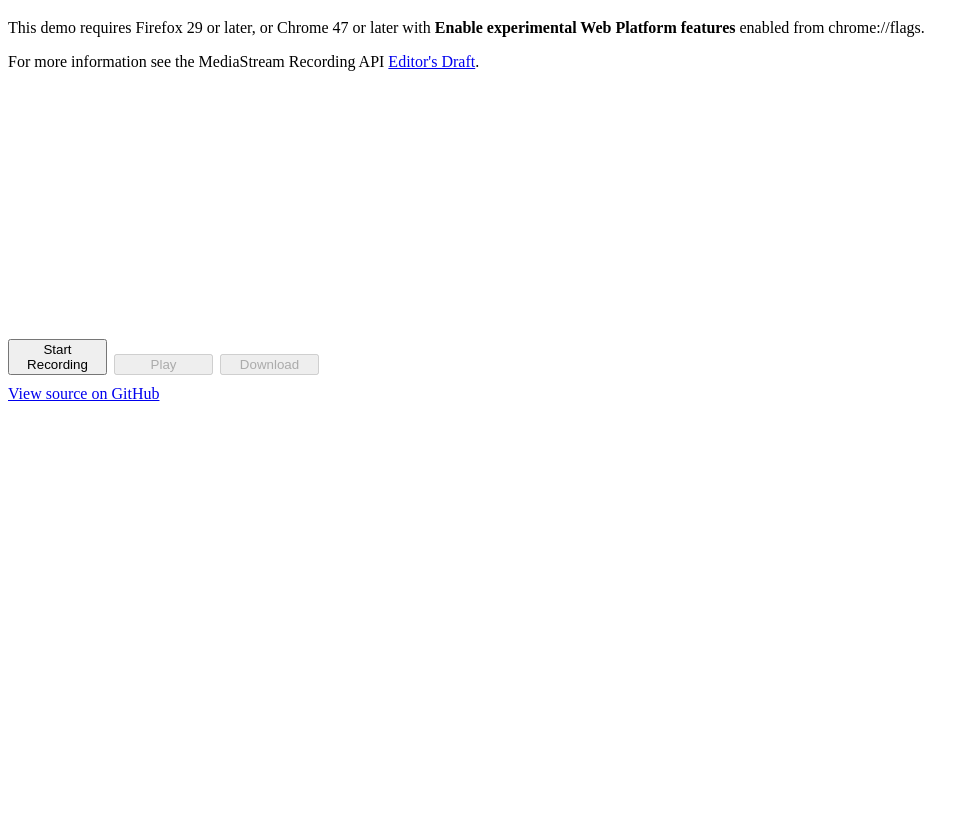
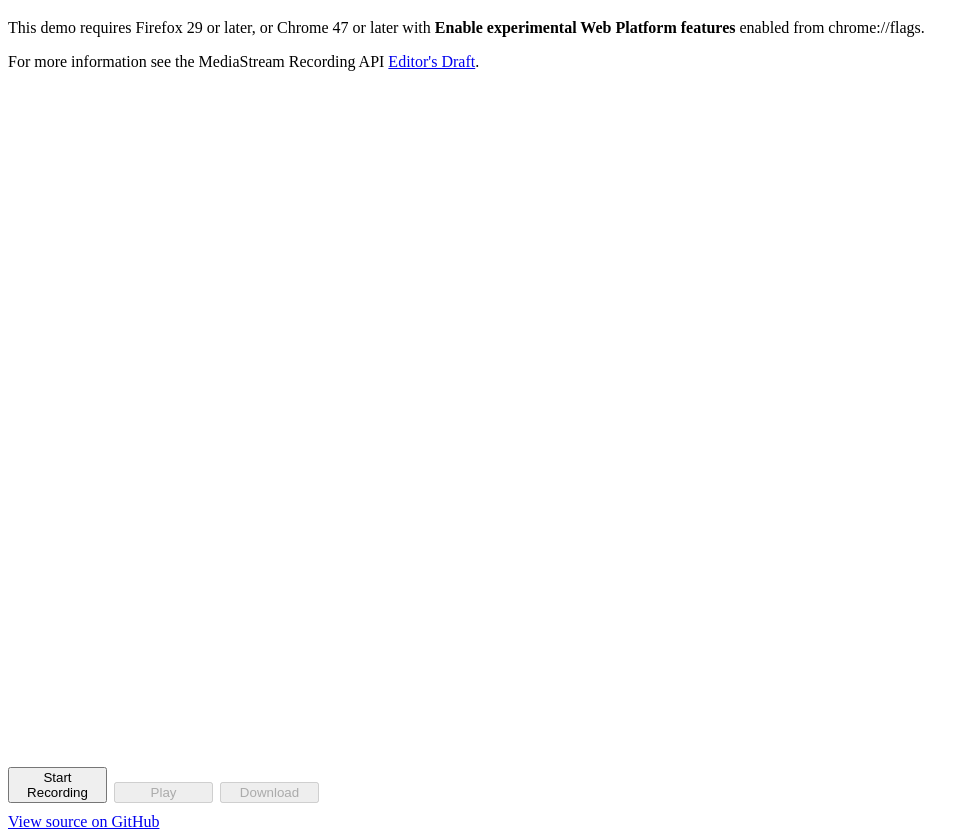
Before and after one commit to silviapfeiffer/healthhack17, a plain HTML site: page index.html in a window 1280 px wide. Shown: the part 61-900 px from the top of the page, without its empty margins (0-979 px from the left). Before the commit the page ends 800 px from the top, so only its background shows below. Drawn offline with Linux system fonts and the light colour scheme; a script that the page names is missing.

Commit message:
Make the video display a bit bigger also.

```diff
--- a/css/main.css
+++ b/css/main.css
@@ -15,10 +15,10 @@ p.borderBelow {
 }
 
 video {
-  height: 232px;
+  height: 320px;
   margin: 0 12px 20px 0;
   vertical-align: top;
-  width: calc(20em - 10px);
+/*  width: calc(20em - 10px); */
 }
 
 
```
